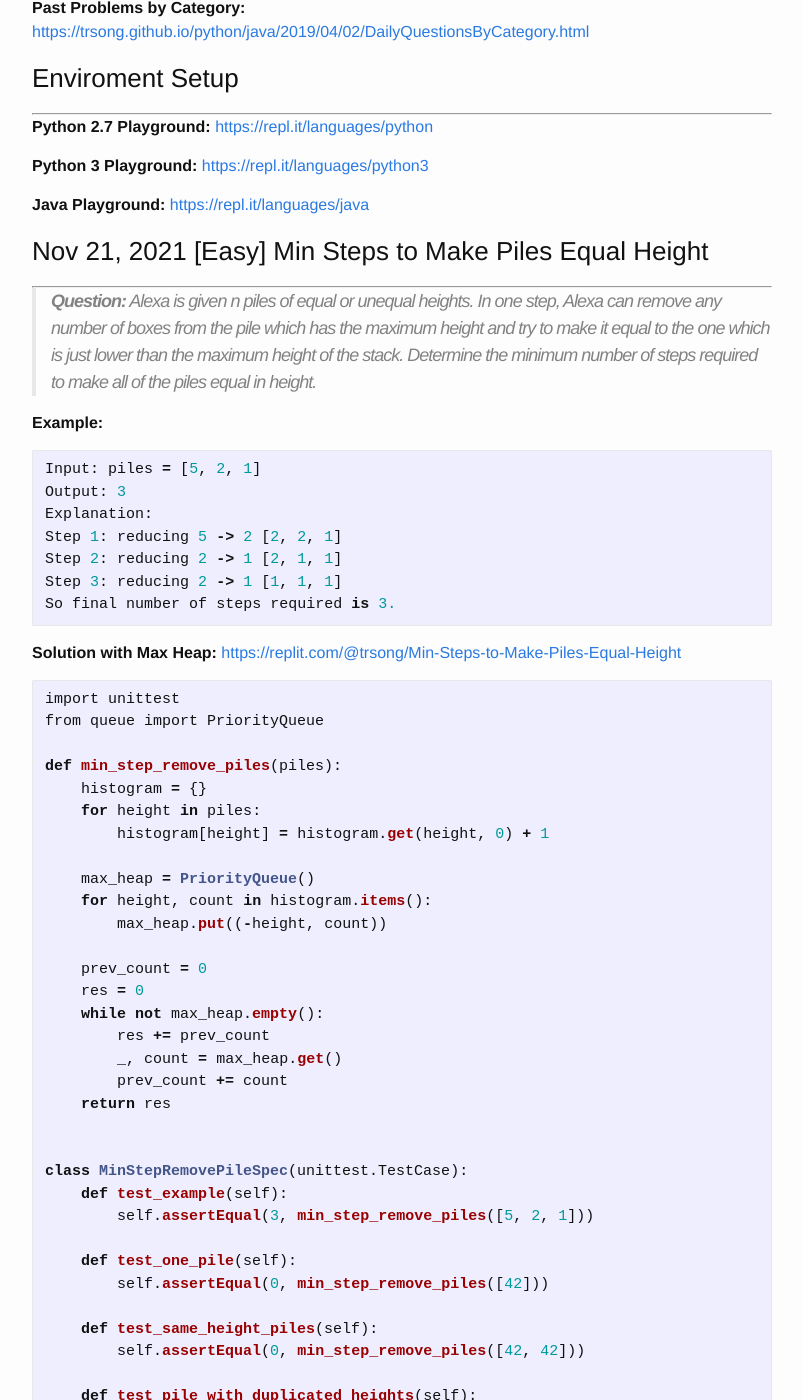
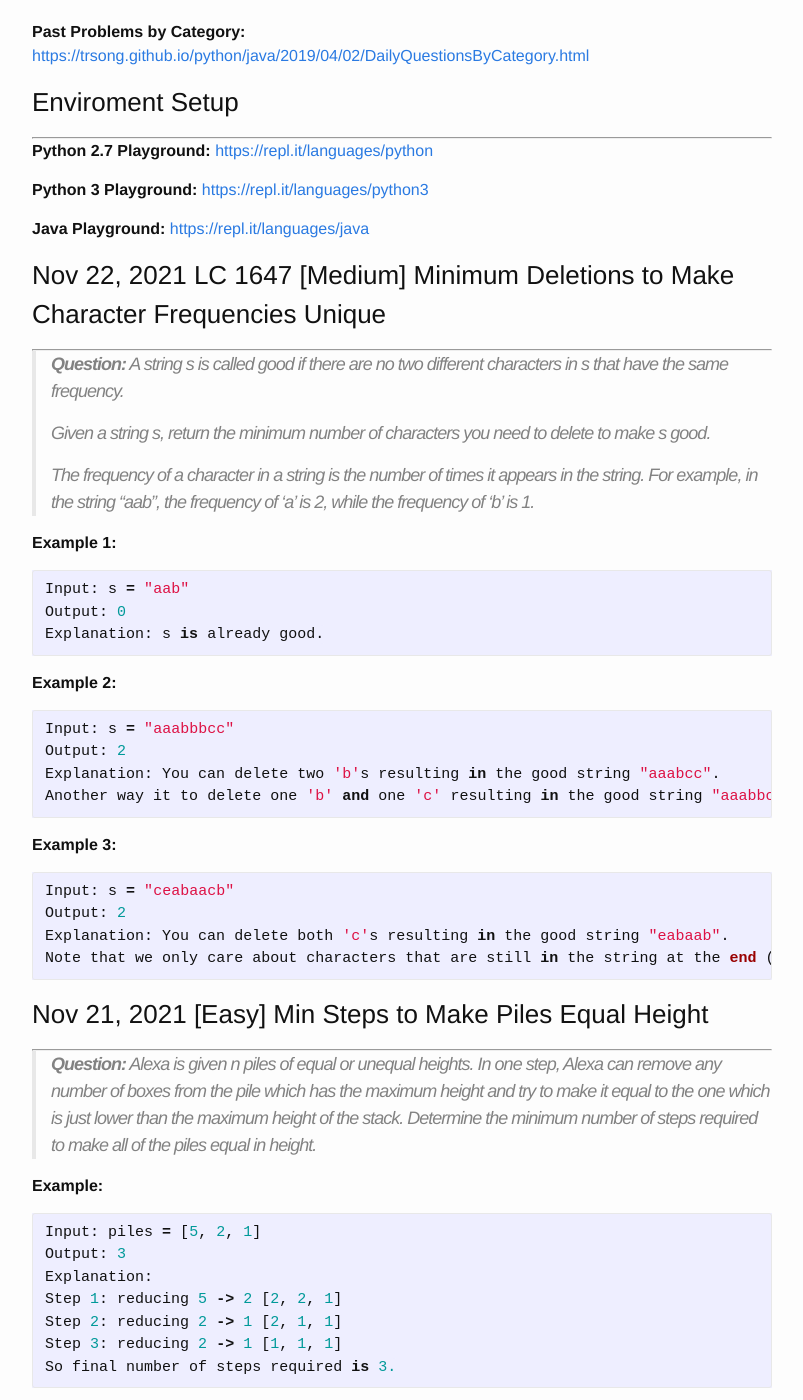
Before and after one commit to trsong/trsong.github.io, a Jekyll site: the page built from _posts/2021-11-01-DailyQuestionsNov.md, in a window 1280 px wide and 1400 px high, scrolled down 834 px. Shown: the whole window, without its empty margins (238-1041 px from the left). Built offline with Jekyll 4.4.1, drawn with Linux system fonts in a browser that asks for light colours; some of the changed text lies outside the part shown.

Commit message:
Add Nov 22 question.

````diff
--- a/_posts/2021-11-01-DailyQuestionsNov.md
+++ b/_posts/2021-11-01-DailyQuestionsNov.md
@@ -20,6 +20,37 @@ categories: Python/Java
 
 **Java Playground:** [https://repl.it/languages/java](https://repl.it/languages/java)
 
+
+### Nov 22, 2021 LC 1647 \[Medium\] Minimum Deletions to Make Character Frequencies Unique
+---
+> **Question:** A string s is called good if there are no two different characters in s that have the same frequency.
+>
+> Given a string s, return the minimum number of characters you need to delete to make s good.
+>
+> The frequency of a character in a string is the number of times it appears in the string. For example, in the string "aab", the frequency of 'a' is 2, while the frequency of 'b' is 1.
+
+**Example 1:**
+```py
+Input: s = "aab"
+Output: 0
+Explanation: s is already good.
+```
+
+**Example 2:**
+```py
+Input: s = "aaabbbcc"
+Output: 2
+Explanation: You can delete two 'b's resulting in the good string "aaabcc".
+Another way it to delete one 'b' and one 'c' resulting in the good string "aaabbc".
+```
+
+**Example 3:**
+```py
+Input: s = "ceabaacb"
+Output: 2
+Explanation: You can delete both 'c's resulting in the good string "eabaab".
+Note that we only care about characters that are still in the string at the end (i.e. frequency of 0 is ignored).
+```
 
 ### Nov 21, 2021 \[Easy\] Min Steps to Make Piles Equal Height
 ---
````
